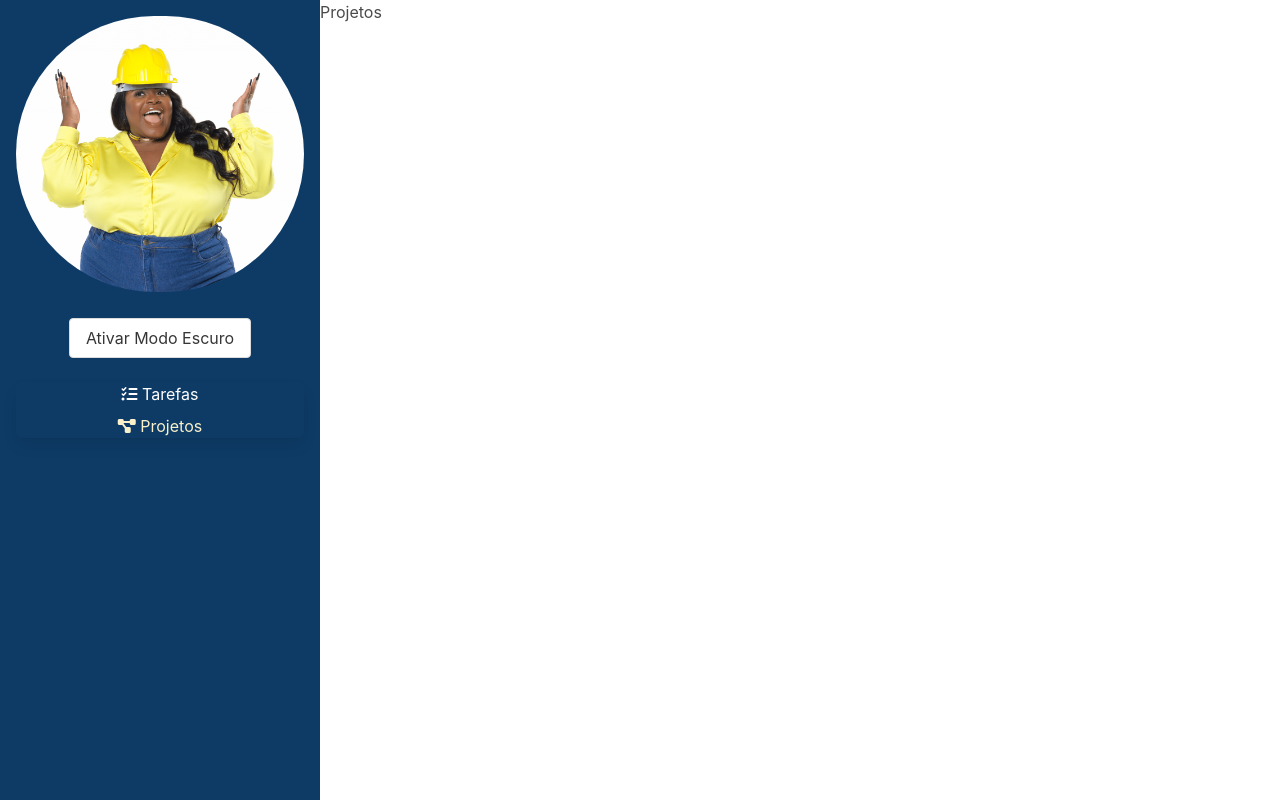
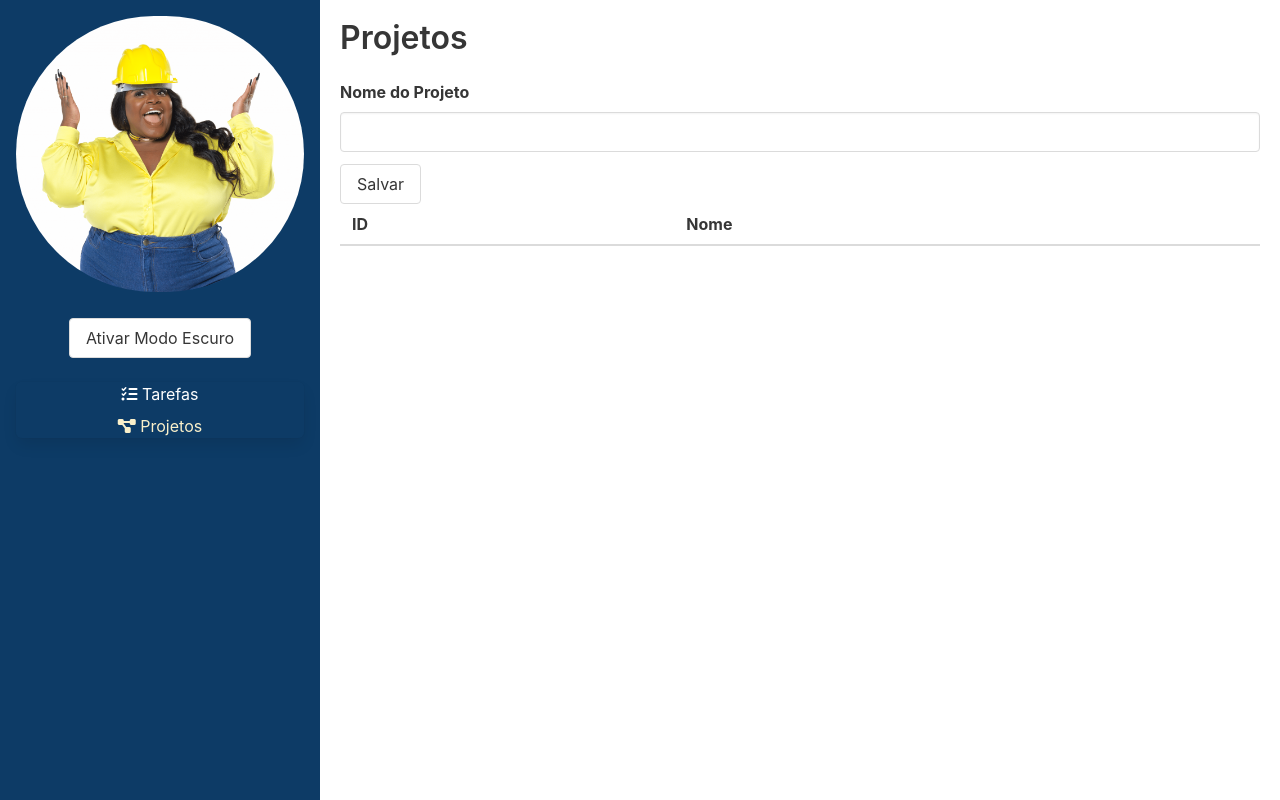
Before and after one commit to acnormun/alura-tracker, a Vue app: page /#/projetos in a window 1280 px wide. Built offline with nearby package versions, Linux system fonts and the light colour scheme.

Commit message:
aba projetos

```diff
--- /dev/null
+++ b/src/interfaces/Projeto.ts
@@ -0,0 +1,4 @@
+export default interface IProjeto{
+    id: string;
+    nome:string;
+}
--- a/src/views/Projetos.vue
+++ b/src/views/Projetos.vue
@@ -1,11 +1,66 @@
 <template>
-    <h1>Projetos</h1>
+  <section class="projetos">
+    <h1 class="title">Projetos</h1>
+    <form @submit.prevent="salvar">
+      <div class="field">
+        <label for="nomeDoProjeto" class="label"> Nome do Projeto </label>
+        <input
+          type="text"
+          class="input"
+          v-model="nomeDoProjeto"
+          id="nomeDoProjeto"
+        />
+      </div>
+      <div class="field">
+        <button class="button" type="submit">
+            Salvar
+        </button>
+      </div>
+    </form>
+    <table class="table is-fullwidth">
+        <thead>
+            <tr>
+                <th>ID</th>
+                <th>Nome</th>
+            </tr>
+        </thead>
+        <tbody>
+            <tr v-for="projeto in projetos" :key="projeto.id">
+                <td>{{ projeto.id }}</td>
+                <td>{{ projeto.nome }}</td>
+            </tr>
+        </tbody>
+    </table>
+  </section>
 </template>
 
 <script lang="ts">
-import { defineComponent } from 'vue';
+import IProjeto from "@/interfaces/Projeto";
+import { defineComponent } from "vue";
 
 export default defineComponent({
-    name:'Projetos'
-})
+  name: "Projetos",
+  data(){
+    return {
+        nomeDoProjeto: '',
+        projetos: [] as IProjeto[]
+    };
+  },
+  methods: {
+    salvar(){
+        const projeto: IProjeto ={
+            nome: this.nomeDoProjeto,
+            id:new Date().toISOString()
+        };
+        this.projetos.push(projeto);
+        this.nomeDoProjeto='';
+    }
+  }
+});
 </script>
+
+<style scoped>
+.projetos{
+    padding: 1.25rem;
+}
+</style>
```
